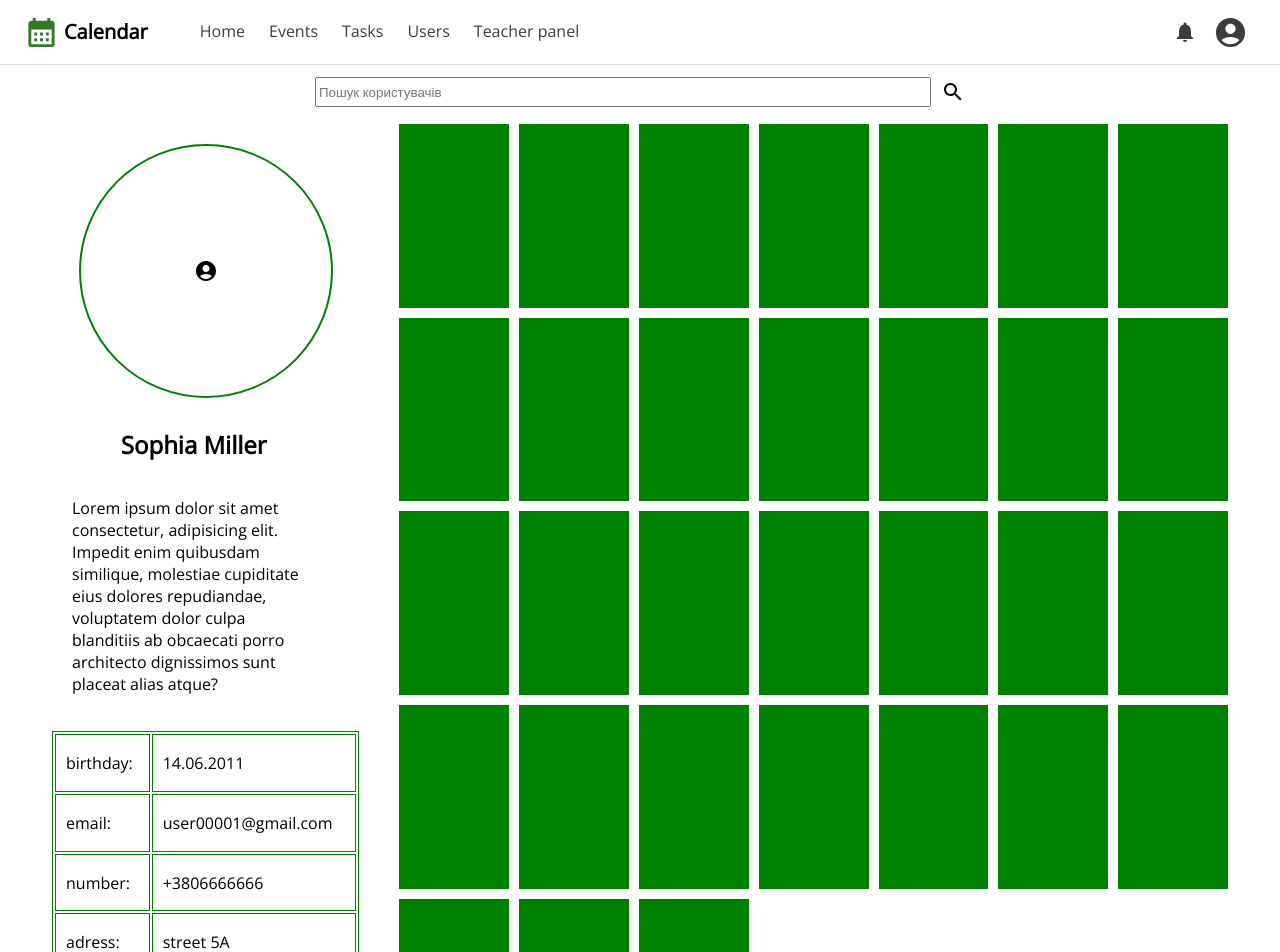
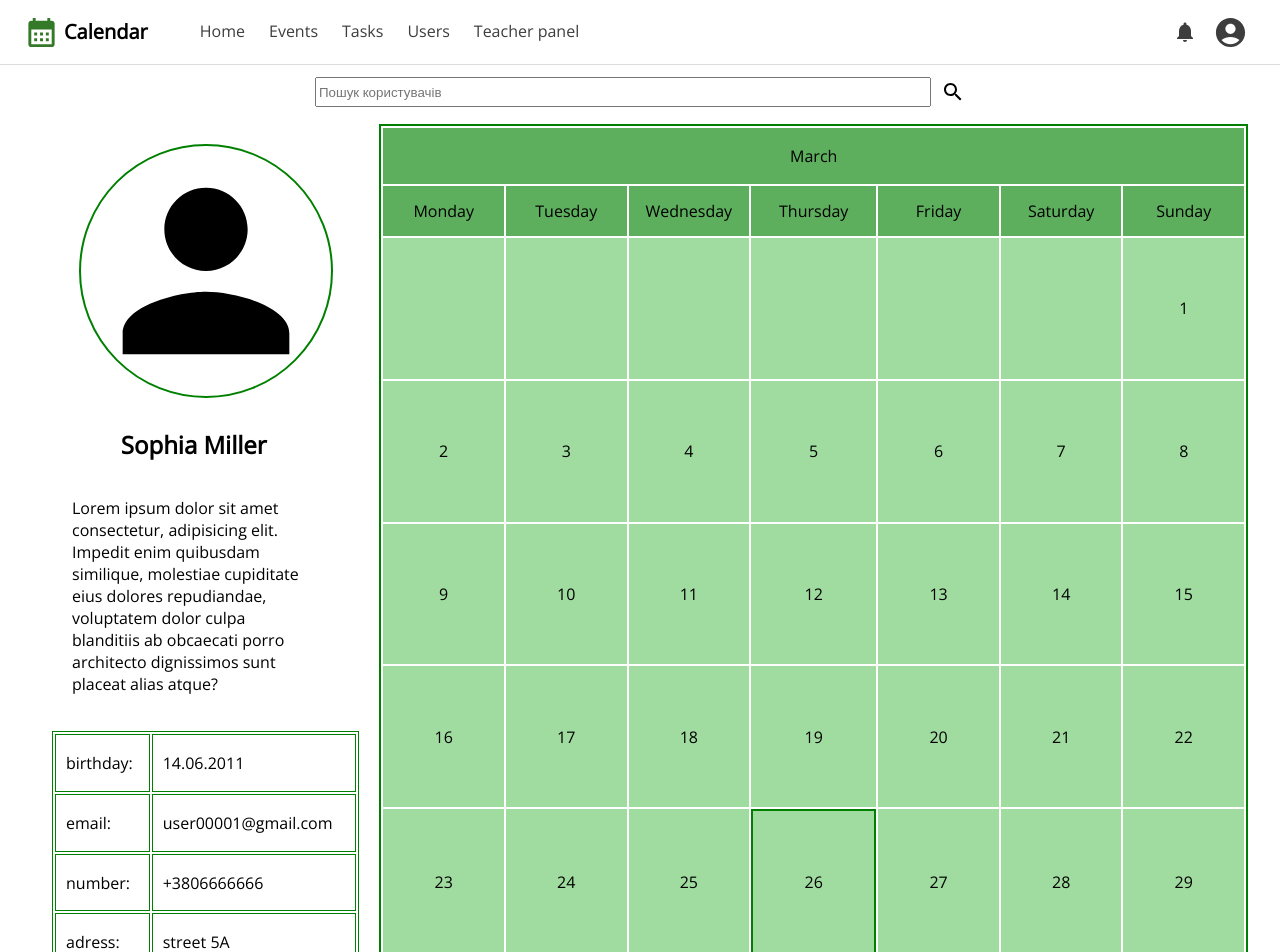
Before and after one commit to CoffeeProgrammers/School-Calendar, a React (Create React App) app in the folder frontend/: page /profile in a window 1280 px wide. Shown: the top 952 px of the page. Built offline with nearby package versions, Linux system fonts and the light colour scheme; a web font is replaced by a local one.

Commit message:
create  exemple calendar

```diff
--- a/frontend/src/components/pages/Profile.jsx
+++ b/frontend/src/components/pages/Profile.jsx
@@ -1,6 +1,6 @@
 import React from "react"
 import "../../css/profile.css"
-import AccountCircleIcon from '@mui/icons-material/AccountCircle';
+import PersonIcon from '@mui/icons-material/Person';
 import SearchIcon from '@mui/icons-material/Search';
 import CreateIcon from '@mui/icons-material/Create';
 
@@ -14,7 +14,7 @@ const Profile = () => {
             <div className="profile-information">
                 <div className="user-photo-name">
                     <div className="user-photo">
-                        <AccountCircleIcon className="user-photo-icon" />
+                        <PersonIcon className="user-photo-icon" sx={{ fontSize: 250 }} />
                         <button className="edit-userPhoto"><CreateIcon></CreateIcon></button>
                     </div>
                     <div className="user-name">
@@ -58,39 +58,81 @@ const Profile = () => {
                 </table>
                 <button className="user-information-edit">edit</button>
             </div>
-            <div className="profile-calendar">
-                <div className="calendar-elem"></div>
-                <div className="calendar-elem"></div>
-                <div className="calendar-elem"></div>
-                <div className="calendar-elem"></div>
-                <div className="calendar-elem"></div>
-                <div className="calendar-elem"></div>
-                <div className="calendar-elem"></div>
-                <div className="calendar-elem"></div>
-                <div className="calendar-elem"></div>
-                <div className="calendar-elem"></div>
-                <div className="calendar-elem"></div>
-                <div className="calendar-elem"></div>
-                <div className="calendar-elem"></div>
-                <div className="calendar-elem"></div>
-                <div className="calendar-elem"></div>
-                <div className="calendar-elem"></div>
-                <div className="calendar-elem"></div>
-                <div className="calendar-elem"></div>
-                <div className="calendar-elem"></div>
-                <div className="calendar-elem"></div>
-                <div className="calendar-elem"></div>
-                <div className="calendar-elem"></div>
-                <div className="calendar-elem"></div>
-                <div className="calendar-elem"></div>
-                <div className="calendar-elem"></div>
-                <div className="calendar-elem"></div>
-                <div className="calendar-elem"></div>
-                <div className="calendar-elem"></div>
-                <div className="calendar-elem"></div>
-                <div className="calendar-elem"></div>
-                <div className="calendar-elem"></div>
-            </div>
+
+            <table className="profile-calendar">
+                <thead>
+                    <tr>
+                        <td colSpan={7}>
+                            <p>March</p>
+                        </td>
+                    </tr>
+                    <tr>
+                        <td>Monday</td>
+                        <td>Tuesday</td>
+                        <td>Wednesday</td>
+                        <td>Thursday</td>
+                        <td>Friday</td>
+                        <td>Saturday</td>
+                        <td>Sunday</td>
+                    </tr>
+                </thead>
+                <tbody>
+                    <tr>
+                        <td></td>
+                        <td></td>
+                        <td></td>
+                        <td></td>
+                        <td></td>
+                        <td></td>
+                        <td>1</td>
+                    </tr>
+                    <tr>
+                        <td>2</td>
+                        <td>3</td>
+                        <td>4</td>
+                        <td>5</td>
+                        <td>6</td>
+                        <td>7</td>
+                        <td>8</td>
+                    </tr>
+                    <tr>
+                        <td>9</td>
+                        <td>10</td>
+                        <td>11</td>
+                        <td>12</td>
+                        <td>13</td>
+                        <td>14</td>
+                        <td>15</td>
+                    </tr>
+                    <tr>
+                        <td>16</td>
+                        <td>17</td>
+                        <td>18</td>
+                        <td>19</td>
+                        <td>20</td>
+                        <td>21</td>
+                        <td>22</td>
+                    </tr>
+                    <tr>
+                        <td>23</td>
+                        <td>24</td>
+                        <td>25</td>
+                        <td className="active-date">26</td>
+                        <td>27</td>
+                        <td>28</td>
+                        <td>29</td>
+                    </tr>
+                    <tr>
+                        <td>30</td>
+                        <td>31</td>
+                        <td>1</td>
+                        <td>2</td>
+                        <td>3</td>
+                        <td>4</td>
+                        <td>5</td>
+                    </tr>
+                </tbody>
+            </table>
         </div>
     )
 }
--- a/frontend/src/css/profile.css
+++ b/frontend/src/css/profile.css
@@ -124,13 +124,26 @@
 }
 
 .profile-calendar {
-    padding: 20px;
-    display: grid;
-    grid-template-columns: repeat(7, 1fr);
-    grid-template-rows: repeat(5, 1fr);
-    gap: 10px;
+    margin-top: 20px;
+    border: 2px solid green;
 }
 
-.calendar-elem {
-    background: green;
+.profile-calendar thead tr {
+    height: 50px;
+    text-align: center;
 }
+
+.profile-calendar thead tr td {
+    background: rgba(0, 128, 0, 0.637);
+}
+
+.profile-calendar tbody tr td {
+    height: 100px;
+    width: 100px;
+    background: rgba(39, 175, 39, 0.438);
+    text-align: center;
+}
+
+.active-date {
+    border: 2px solid green;
+}
```
